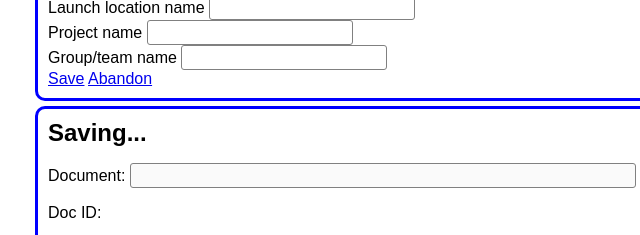
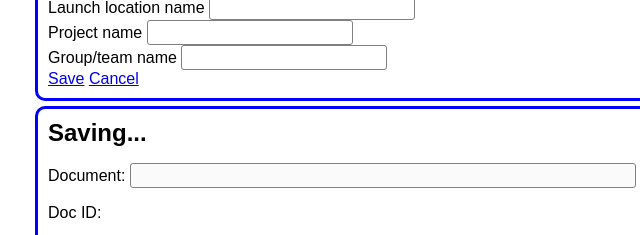
Before and after one commit to ukhas/genpayload, a plain HTML site: page genpayload.html in a window 1280 px wide. Shown: the part 3600-3835 px from the top of the page, 73-713 px from the left. Drawn offline with Linux system fonts and the light colour scheme; a script that the page names is missing.

```diff
--- a/genpayload.html
+++ b/genpayload.html
@@ -500,7 +500,7 @@
 
             <div class="buttons">
                 <a id="flight_save" href="#">Save</a>
-                <a id="flight_abandon" href="#">Abandon</a>
+                <a id="flight_abandon" href="#">Cancel</a>
             </div>
         </div>
 
```
Also changed, not shown: 1 other file.
